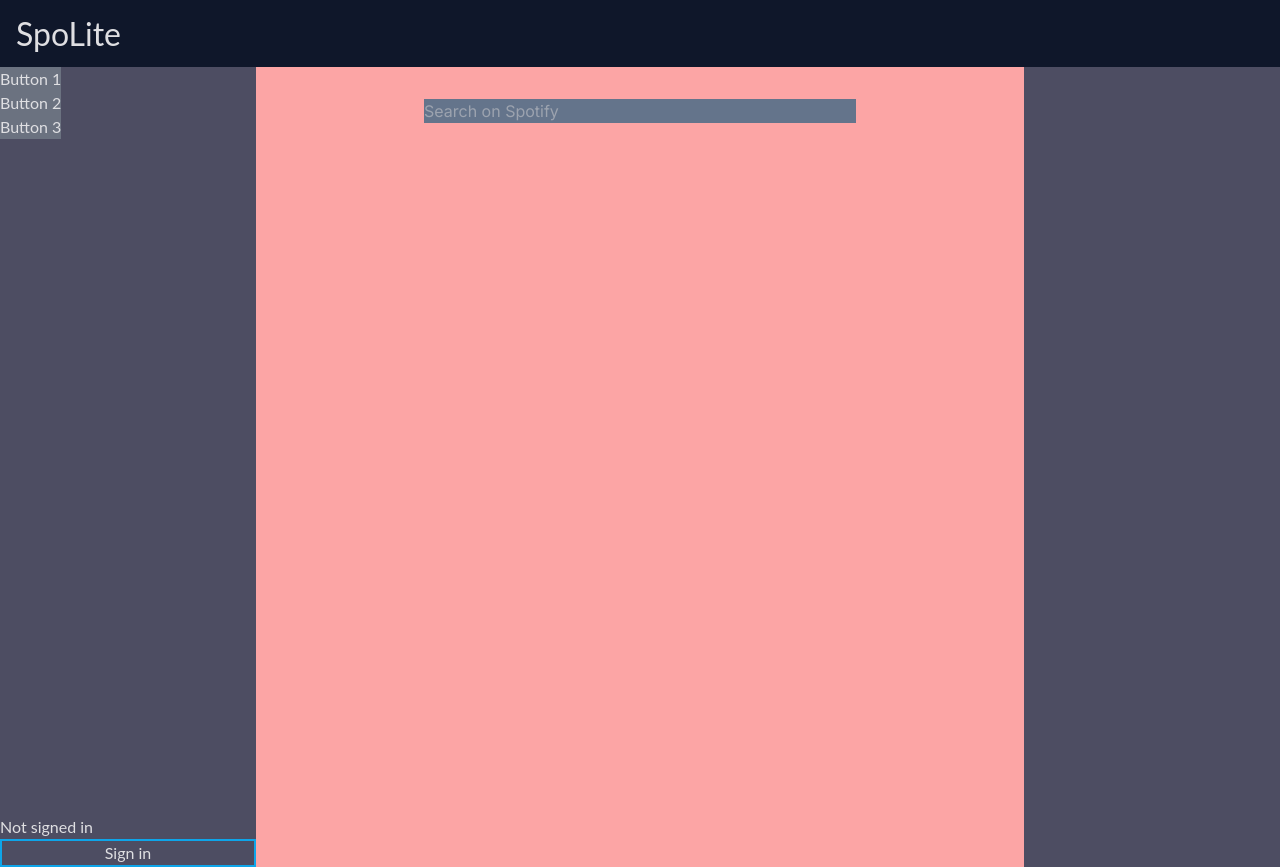
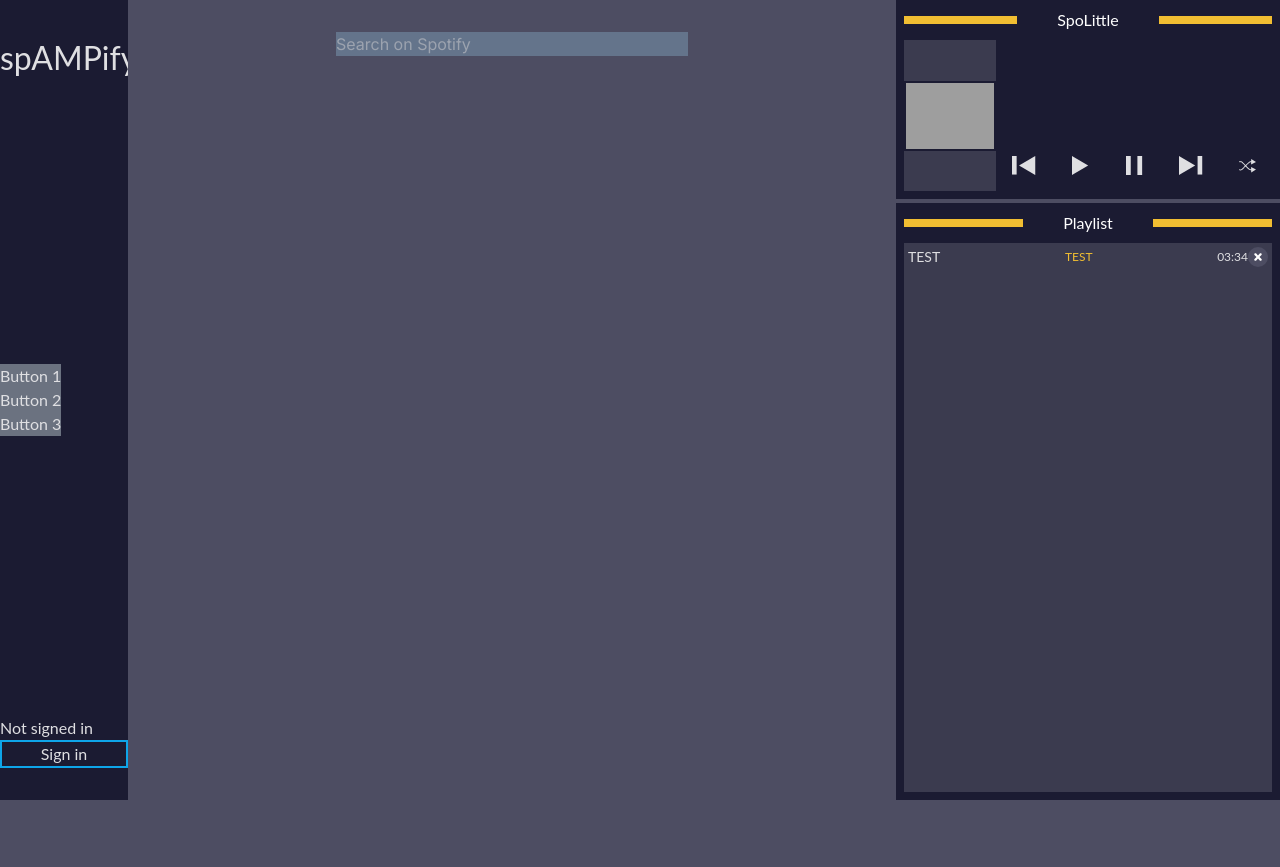
Before and after one commit to kabaskill/spotiny, a Next.js app: page / in a window 1280 px wide. After the commit the page ends 800 px from the top, so only its background shows below. Built offline with nearby package versions, Linux system fonts and the light colour scheme; no server answers; grey boxes are pictures that could not be loaded.

Commit message:
layout v1 cleanup

```diff
--- a/components/Layout.tsx
+++ b/components/Layout.tsx
@@ -1,24 +1,9 @@
 import { ReactNode } from "react";
-import Navbar from "./Navbar";
 
 interface LayoutProps {
   children: ReactNode;
 }
 
 export default function Layout({ children }: LayoutProps) {
-  return (
-    <>
-
-      <header className="bg-slate-900 flex py-2 px-4 justify-start ">
-        <h1>SpoLite</h1>
-      </header>
-
-      <div className="page-wrapper">
-        <Navbar />
-        {children}
-
-      </div>
-
-    </>
-  );
+  return <>{children}</>;
 }
--- a/components/Navbar.tsx
+++ b/components/LeftPane.tsx
@@ -4,9 +4,12 @@ function handleClick(string: string) {
   console.log(string);
 }
 
-export default function Navbar() {
+export default function LeftPane() {
   return (
-    <nav className="h-full flex flex-col justify-between">
+    <nav className="bg-background sticky top-0 left-0 min-w-full flex flex-col justify-between py-8">
+      <header className=" flex justify-start ">
+        <h1>spAMPify</h1>
+      </header>
       <ul className="flex flex-col justify-around">
         <li>
           <button onClick={() => handleClick("B1")} className="bg-gray-500" type="button">
--- a/components/MusicPlayer.tsx
+++ b/components/MusicPlayer.tsx
@@ -152,41 +152,36 @@ export default function MusicPlayer({ data }: any) {
   const deleteSong = (str: string) => {};
 
   return (
-    <div className=" flex flex-col justify-start items-center gap-1">
-      <div className="w-full bg-background h-[250px] p-2 flex flex-col items-center gap-2 ">      {/*  max-w-[450px]*/}
+    <div className=" h-full flex flex-col gap-1 ">
+      <div className=" h-1/4 bg-background p-2 flex flex-col items-center gap-2 ">
         {/* Player Bar */}
-        <div className="flex justify-center items-center p-1 w-full h-6 bg-foreground">
-          <div className=" flex flex-wrap px-2 gap-y-1">
-            <div className="h-[2px] w-full min-w-[75px] bg-highlight"></div>
-            <div className="h-[2px] w-full min-w-[75px] bg-highlight"></div>
-          </div>
+        <div className="flex justify-center items-center w-full  bg-background">
+          <div className="h-[8px] w-[40%]  bg-highlight"></div>
+
           <h2 className="text-secondary mx-10">SpoLittle</h2>
-          <div className=" flex flex-wrap px-2 gap-y-1">
-            <div className="h-[2px] w-full min-w-[75px] bg-highlight"></div>
-            <div className="h-[2px] w-full min-w-[75px] bg-highlight"></div>
-          </div>
+
+          <div className="h-[8px] w-[40%] bg-highlight"></div>
         </div>
 
         {/* Player Content */}
-        <div className="flex bg-foreground w-full h-[200px] gap-x-4 items-center justify-center ">  {/*  w-[430px]*/}
-          <div className="bg-secondary border-2 border-background">
+        <div className="flex bg-foreground w-full  items-center  ">
+          <div className="bg-secondary border-2 border-background w-1/4">
             <Image
-              className="block w-[150px]"
               src={
                 userData.currentSong?.album.images[0].url ||
                 "https://s3.amazonaws.com/org.freecodecamp.mp3-player-project/quincy-larson-album-art.jpg"
               }
               alt="song cover art"
-              width={100}
-              height={100}
+              width={512}
+              height={512}
             />
           </div>
-          <div className="flex flex-col gap-y-5 p-4 bg-background w-[226px] h-[153px]">
+          <div className="flex flex-col gap-5 p-4 bg-background w-3/4 ">
             <div className="h-[80px]">
               <p className="m-0 text-lg ">{userData.currentSong?.name}</p>
               <p className="m-0 text-xs text-highlight">{userData.currentSong?.artists[0].name}</p>
             </div>
-            <div className="flex justify-around">
+            <div className="flex justify-between">
               <button
                 id="previous"
                 className="previous bg-transparent border-none bg-primary cursor-pointer text-base outline-highlight text-center focus:outline-dashed focus:outline-2"
@@ -284,35 +279,24 @@ export default function MusicPlayer({ data }: any) {
       </div>
 
       {/* Playlist */}
-      <div className=" bg-background p-2 flex flex-col items-center gap-2 ">
-        <div className="flex justify-between items-center py-2 w-full h-[30px] bg-foreground">
-          <div className=" flex flex-wrap px-2 gap-1">
-            <div className="h-[2px] w-full min-w-[75px] bg-highlight"></div>
-            <div className="h-[2px] w-full min-w-[75px] bg-highlight"></div>
-          </div>
-          <h2 className="text-secondary mx-10" id="playlist">
-            Playlist
-          </h2>
-          <div className=" flex flex-wrap px-2 gap-y-1">
-            <div className="h-[2px] w-full min-w-[75px] bg-highlight"></div>
-            <div className="h-[2px] w-full min-w-[75px] bg-highlight"></div>
-          </div>
+      <div className=" h-3/4 bg-background p-2  flex flex-col items-center gap-2 ">
+        <div className="flex justify-between items-center w-full bg-background">
+          <div className="h-[8px] w-[40%]  bg-highlight"></div>
+
+          <h2 className="text-secondary mx-10">Playlist</h2>
+
+          <div className="h-[8px] w-[40%]  bg-highlight"></div>
         </div>
-        <ul className=" h-full bg-foreground flex flex-col gap-y-2 p-2 visible justify-start list-none">
+        <ul className="  h-full overflow-auto bg-foreground flex flex-col w-full justify-start list-none  ">
           {playlist.map((song) => (
-            <li
-              key={song.id}
-              className=" outline-highlight flex h-[40px] justify-between items-center p-1"
-            >
+            <li key={song.id} className=" outline-highlight flex  justify-between items-center p-1">
               <button
-                className="h-full flex flex-row items-center justify-around gap-x-2 focus:bg-slate-700"
+                className="w-full h-full flex items-center justify-between gap-2 focus:bg-slate-800"
                 onClick={() => playHandler(song.id || "")}
               >
-                <span className="w-[240px] text-left text-sm/4">{song.name}</span>
-                <span className="w-[80px] m-0 text-xs/4 text-highlight">
-                  {song.artists[0].name}
-                </span>
-                <span className=" text-xs m-auto w-[30px]">{formatMsToMin(song.duration_ms)}</span>
+                <span className="text-sm/4">{song.name}</span>
+                <span className="text-xs/4 text-highlight text-left">{song.artists[0].name}</span>
+                <span className="text-xs ">{formatMsToMin(song.duration_ms)}</span>
               </button>
               <button
                 onClick={() => deleteSong(song.id || "")}
--- a/components/SearchResults.tsx
+++ b/components/SearchResults.tsx
@@ -15,12 +15,12 @@ export default function SearchResults({ data }: SearchResultsProps) {
     <>
       <TrackList<SpotifyApi.TrackObjectFull> listTitle="Tracks" dataKey={data.tracks} />
 
-      {/* <CardList<SpotifyApi.ArtistObjectFull> listTitle="Artist" dataKey={data.artists} />
+      <CardList<SpotifyApi.ArtistObjectFull> listTitle="Artists" dataKey={data.artists} />
       <CardList<SpotifyApi.AlbumObjectSimplified> listTitle="Albums" dataKey={data.albums} />
       <CardList<SpotifyApi.PlaylistObjectSimplified>
         listTitle="Playlists"
         dataKey={data.playlists}
-      /> */}
+      />
     </>
   );
 }
@@ -28,14 +28,14 @@ export default function SearchResults({ data }: SearchResultsProps) {
 function CardList<T>({ dataKey, listTitle }: CardListProps<T>) {
   return (
     <>
-      <div className="my-4">
+      <div className="w-full flex flex-col justify-start my-4">
         <h3 className="self-start text-2xl">{listTitle}</h3>
         <ul className="max-w-full flex flex-wrap gap-4">
           {dataKey?.items.map((item: T) => (
             <li key={(item as any).id}>
               <Link
                 href={(item as any).href}
-                className="flex flex-col w-[200px] border-gray-600 border-2 p-4 "
+                className="flex flex-col w-[200px] border-slate-800 border-2 p-4 "
               >
                 <Image
                   src={(item as any).images[0].url}
--- a/pages/index.tsx
+++ b/pages/index.tsx
@@ -4,6 +4,7 @@ import { Inter } from "next/font/google";
 import { useSession } from "next-auth/react";
 import SearchResults from "@/components/SearchResults";
 import MusicPlayer from "@/components/MusicPlayer";
+import LeftPane from "@/components/LeftPane";
 
 const inter = Inter({ subsets: ["latin"] });
 
@@ -29,7 +30,10 @@ export default function Home() {
 
   return (
     <>
-      <main className={`bg-red-300 flex flex-col items-center justify-start pt-8 px-24 ${inter.className}`}>
+      <div className=" h-screen grid grid-cols-[10%_60%_30%] relative">
+        <LeftPane />
+
+        <main className={`pt-8 px-8 ${inter.className} bg-appbackground overflow-auto w-full sticky  flex flex-col items-center`}>
           {session.status === "authenticated" && (
             <pre className="max-w-[600px]">
               <code>{JSON.stringify(session, null, 2)}</code>
@@ -38,7 +42,7 @@ export default function Home() {
 
           <input
             type="text"
-          className=" w-3/4 bg-slate-500"
+            className=" w-1/2 bg-slate-500"
             name="SpotifySearch"
             placeholder="Search on Spotify"
             value={searchQuery}
@@ -49,12 +53,18 @@ export default function Home() {
 
           {error && <div> ERROR </div>}
 
-        {searchResults && !isLoading && <SearchResults data={searchResults} />}
+          {searchResults && !isLoading && (
+            <>
+              <SearchResults data={searchResults} />
+
+            </>
+          )}
         </main>
 
-      <aside className="h-screen">
-        {searchResults && !isLoading && <MusicPlayer data={searchResults.tracks.items} />}
+        <aside className="overflow-auto sticky">
+           <MusicPlayer data={searchResults ?  searchResults.tracks.items : []} />
         </aside>
+      </div>
     </>
   );
 }
--- a/styles/globals.css
+++ b/styles/globals.css
@@ -30,7 +30,7 @@ body {
   background-color: var(--app-background-color);
   color: var(--primary-color);
   font-family: var(--font-family);
-
+  height: 100vh
 }
 
 h1 {
@@ -51,10 +51,14 @@ a {
   text-decoration: none;
 }
 
-.page-wrapper {
-  display: grid;
-  grid-template-columns: 1fr 3fr 1fr;
+::-webkit-scrollbar {
+  width: 6px;
 
+}
+
+::-webkit-scrollbar-thumb {
+  background-color: #ffffff40;
+  border-radius: 6px;
 }
 
 .fade-in {
```
Lines whose indentation alone changed are shown as unchanged.
